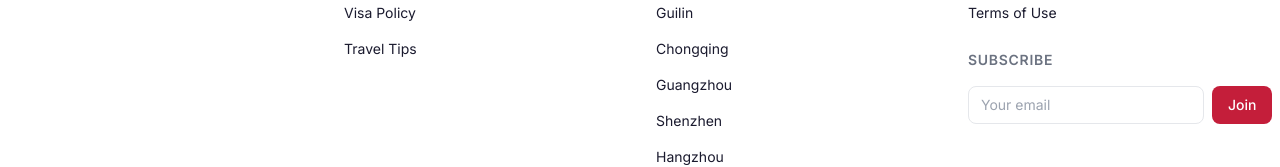
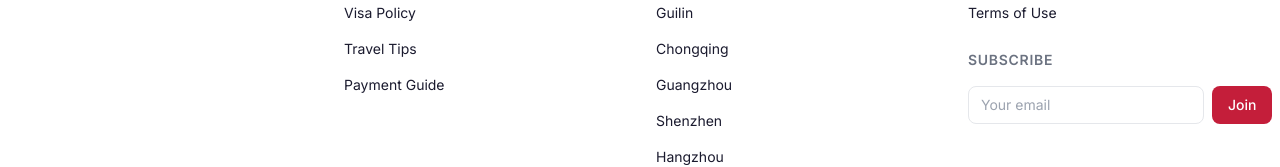
Before and after one commit to jeffivy/travel2china, a Next.js app in the folder travel-to-china/: page / in a window 1280 px wide. Shown: the part 5732-5899 px from the top of the page. Built offline with nearby package versions, Linux system fonts and the light colour scheme; no server answers.

Commit message:
Update Navbar and Footer with Payment Guide link

```diff
--- a/travel-to-china/src/components/layout/Footer.tsx
+++ b/travel-to-china/src/components/layout/Footer.tsx
@@ -38,6 +38,7 @@ export default function Footer() {
               <li><Link href="/country/food-culture" className="text-sm text-[var(--foreground)]/70 hover:text-[var(--primary)] transition-colors">Food Culture</Link></li>
               <li><Link href="/country/visa-policy" className="text-sm text-[var(--foreground)]/70 hover:text-[var(--primary)] transition-colors">Visa Policy</Link></li>
               <li><Link href="/country/travel-tips" className="text-sm text-[var(--foreground)]/70 hover:text-[var(--primary)] transition-colors">Travel Tips</Link></li>
+              <li><Link href="/country/payment-guide" className="text-sm text-[var(--foreground)]/70 hover:text-[var(--primary)] transition-colors">Payment Guide</Link></li>
             </ul>
           </div>
 
--- a/travel-to-china/src/components/layout/Navbar.tsx
+++ b/travel-to-china/src/components/layout/Navbar.tsx
@@ -19,6 +19,7 @@ const NAV_ITEMS = [
       { label: 'Food Culture', href: '/country/food-culture' },
       { label: 'Visa Policy', href: '/country/visa-policy' },
       { label: 'Travel Tips', href: '/country/travel-tips' },
+      { label: 'Payment Guide', href: '/country/payment-guide' },
     ],
   },
   {
```
